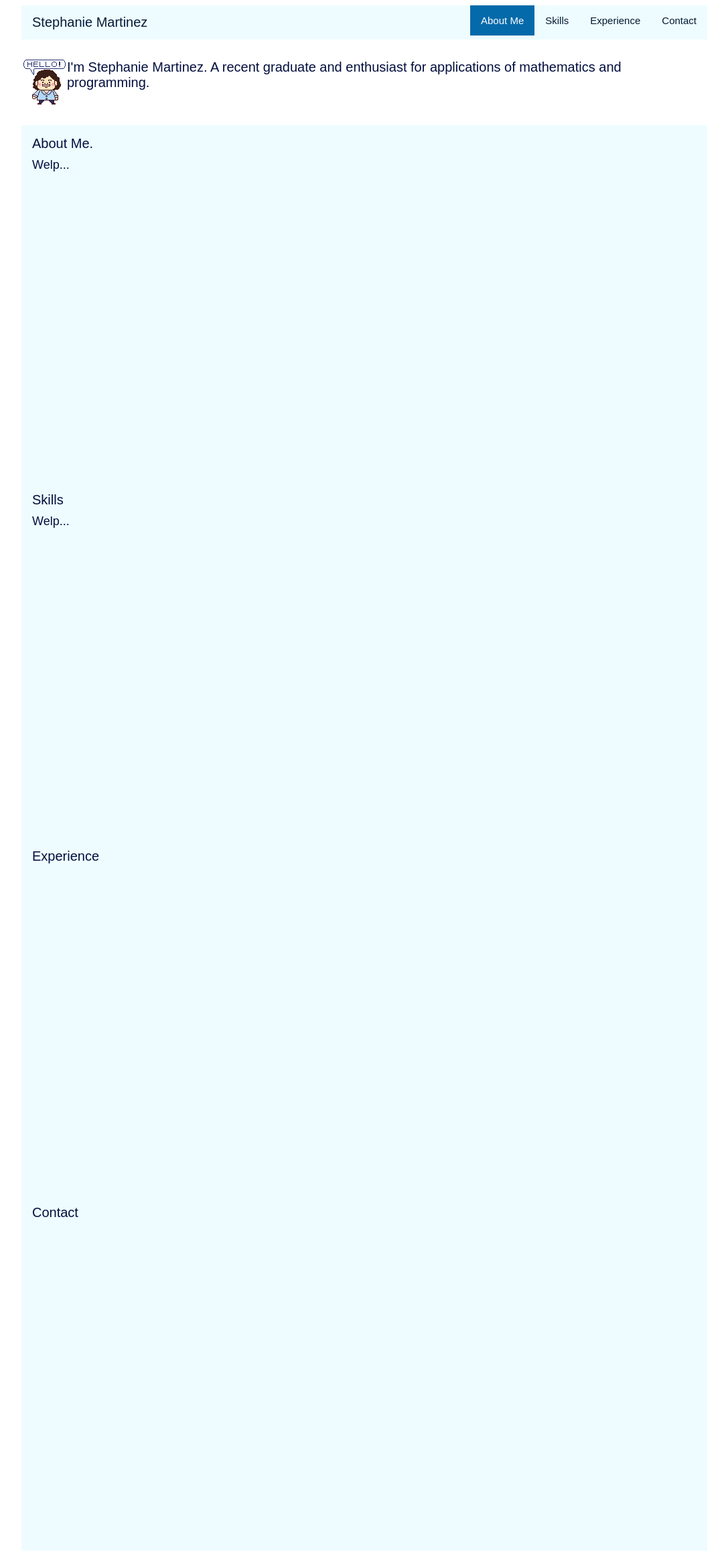
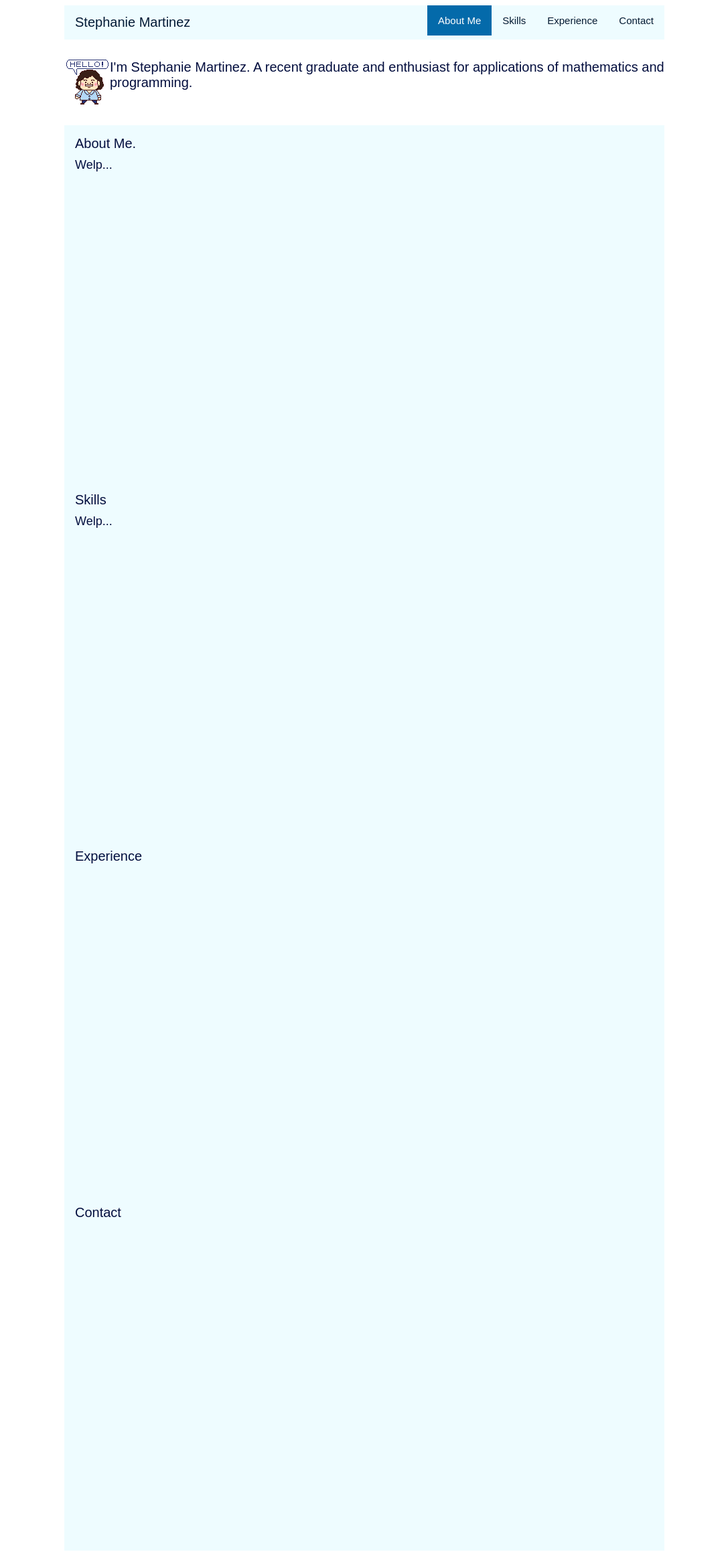
Before and after one commit to Stephanie-Delicia/stephanie-delicia.github.io, a PHP site: page / in a window 1280 px wide. Shown: the whole page at 67% size, without its empty margins (96-1183 px from the left). Run offline with PHP 8.4, Linux system fonts and the light colour scheme.

Commit message:
Add files via upload

```diff
--- a/css/styles.css
+++ b/css/styles.css
@@ -2,8 +2,8 @@ body {
     color: rgb(3, 14, 62);
     text-align: left center;
     font-family: Arial;
-    margin-left: 10%;
-    margin-right: 10%;
+    margin-left: 15%;
+    margin-right: 15%;
     display: grid;
 }
 
@@ -28,6 +28,9 @@ body {
     overflow: hidden;
     grid-row: 1;
     width: 100%;
+    position: -webkit-sticky; /* Safari */
+    position: sticky;
+    top: 0;
   }
   /* ---------------------- Style the links inside the navigation bar */
   .homeNav tabName {
--- a/index.html
+++ b/index.html
@@ -24,26 +24,27 @@
 
 <!--------------------- About Me page --------------------->
 <div class="generalContent">
-    <header> About Me. </header>
+    <header id="aboutMe"> About Me. </header>
     <content> Welp... </content>
+
 </div>
 
 <!--------------------- Skills page --------------------->
 <div class="generalContent">
-    <header>Skills</header>
+    <header id="skills"> Skills </header>
     <content> Welp... </content>
 </div>
 
 
 <!--------------------- Experience page --------------------->
 <div class="generalContent">
-    <header>Experience</header>
+    <header id="experience"> Experience </header>
 </div>
 
 
 <!--------------------- Contact page --------------------->
 <div class="generalContent">
-    <header>Contact</header>
+    <header id="contact"> Contact </header>
 </div>
 
 
```
